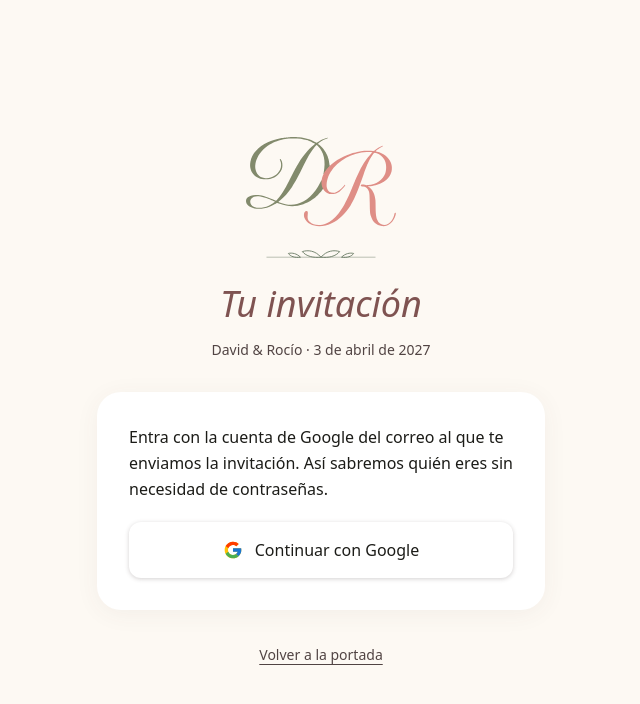
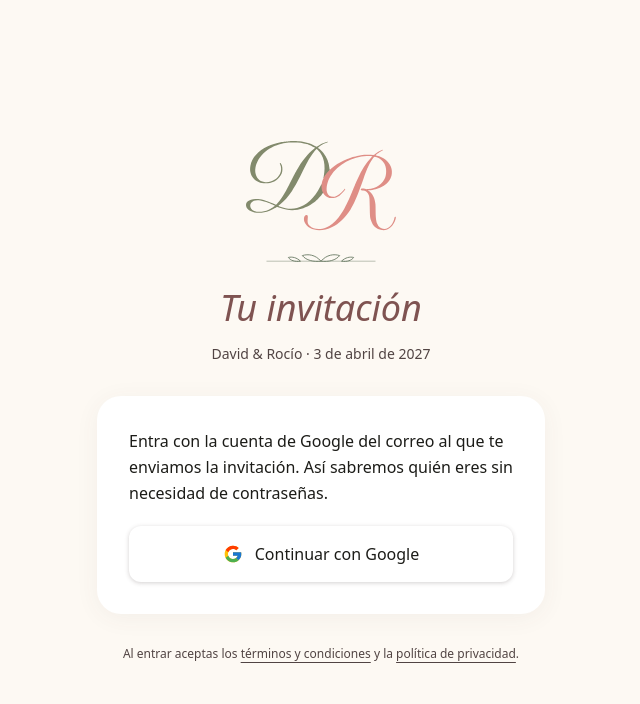
Before and after one commit to Davidsgs/proyect-marry-me, a Next.js app: page /login in a window 1280 px wide. Shown: the top 704 px of the page, without its empty margins (319-959 px from the left). Built offline with nearby package versions, Linux system fonts and the light colour scheme.

Commit message:
feat(login): link terms and privacy policy in login page and update changelog

```diff
--- a/src/app/login/page.tsx
+++ b/src/app/login/page.tsx
@@ -56,9 +56,12 @@ export default async function LoginPage({
                     </form>
                 </div>
 
-                <Link href="/" className="inline-block text-sm text-on-surface-variant hover:text-primary underline underline-offset-4">
-                    Volver a la portada
-                </Link>
+                <p className="text-xs text-on-surface-variant">
+                    Al entrar aceptas los{" "}
+                    <Link href="/terminos" className="underline underline-offset-4 hover:text-primary">términos y condiciones</Link>{" "}
+                    y la{" "}
+                    <Link href="/privacidad" className="underline underline-offset-4 hover:text-primary">política de privacidad</Link>.
+                </p>
             </div>
         </main>
     );
```
Also changed, not shown: 1 other file (tests, documents, lock files or other folders).
